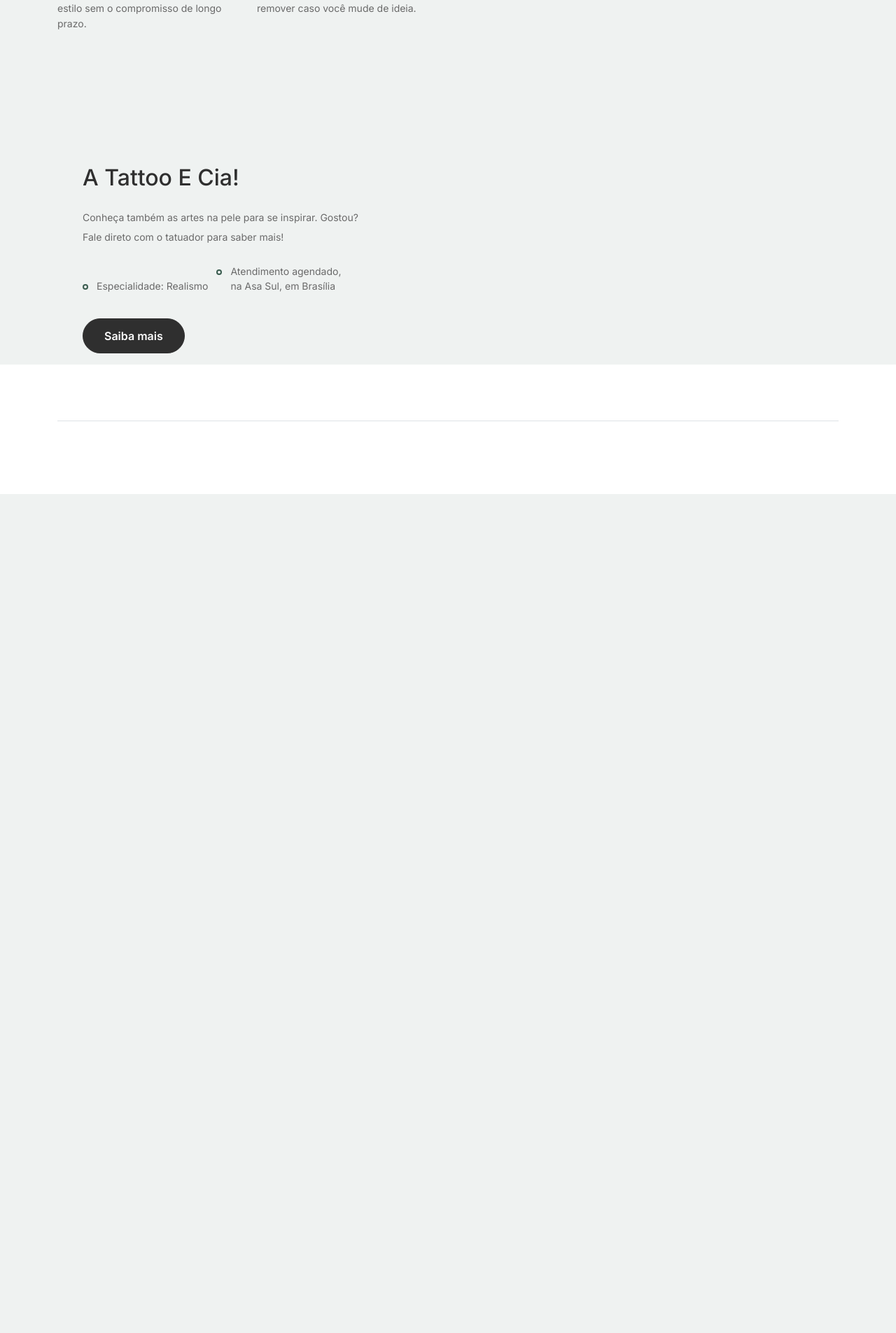
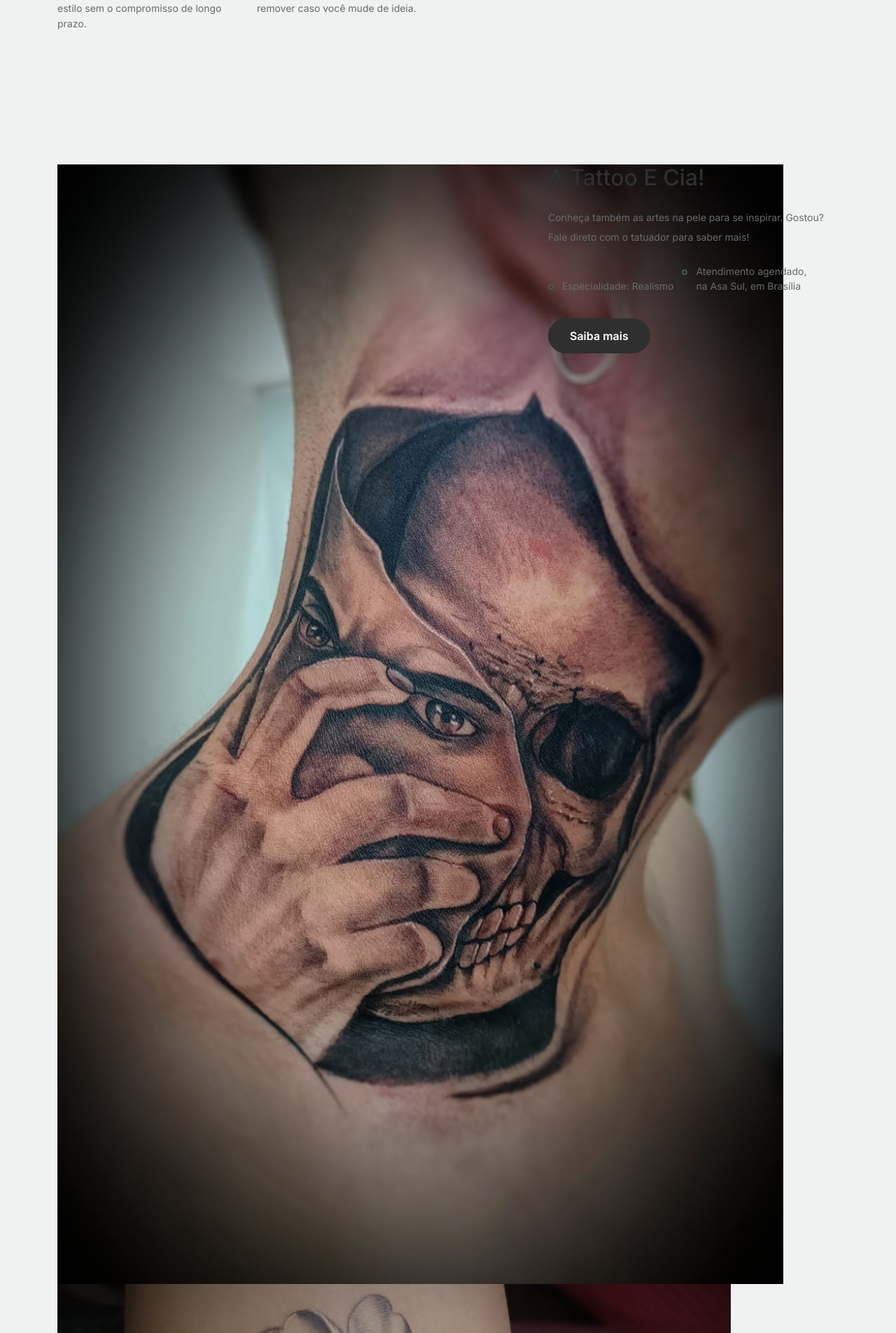
Before and after one commit to ninizinha/sculp-django, a Django app: page / in a window 1280 px wide. Shown: the part 2300-4205 px from the top of the page at 70% size. Before the commit the page ends 3006 px from the top, so only its background shows below. Run offline with Django 5.2, Linux system fonts and the light colour scheme; some libraries are stand-ins or nearby versions.

Commit message:
Adicionada imagens tatuagens parceria

```diff
--- a/sculp/templates/index.html
+++ b/sculp/templates/index.html
@@ -210,13 +210,13 @@
 		<div class="we-help-section">
 			<div class="container">
 				<div class="row justify-content-between">
-					<!--<div class="col-lg-7 mb-5 mb-lg-0">
+					<div class="col-lg-7 mb-5 mb-lg-0">
 						<div class="imgs-grid">
-							<div class="grid grid-1"><img src="images/img-grid-1.jpg" alt="Untree.co"></div>
-							<div class="grid grid-2"><img src="images/img-grid-2.jpg" alt="Untree.co"></div>
-							<div class="grid grid-3"><img src="images/img-grid-3.jpg" alt="Untree.co"></div>
+							<div class="grid grid-1"><img src="static/images/parceria1.jpeg" alt="Untree.co"></div>
+							<div class="grid grid-2"><img src="static/images/parceria2.jpeg" alt="Untree.co"></div>
+							<div class="grid grid-3"><img src="static/images/parceria3.jpeg" alt="Untree.co"></div>
 						</div>
-					</div> -->
+					</div>
 					<div class="col-lg-5 ps-lg-5">
 						<h2 class="section-title mb-4"> A Tattoo E Cia!</h2>
 						<p>Conheça também as artes na pele para se inspirar. Gostou? Fale direto com o tatuador para saber mais!</p>
```
Also changed, not shown: sculp/static/images/parceria1.jpeg (added), sculp/static/images/parceria2.jpeg (added), sculp/static/images/parceria3.jpeg (added).
